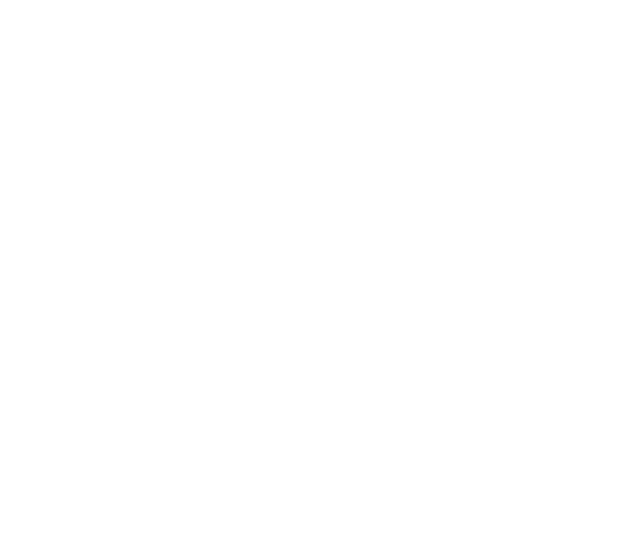
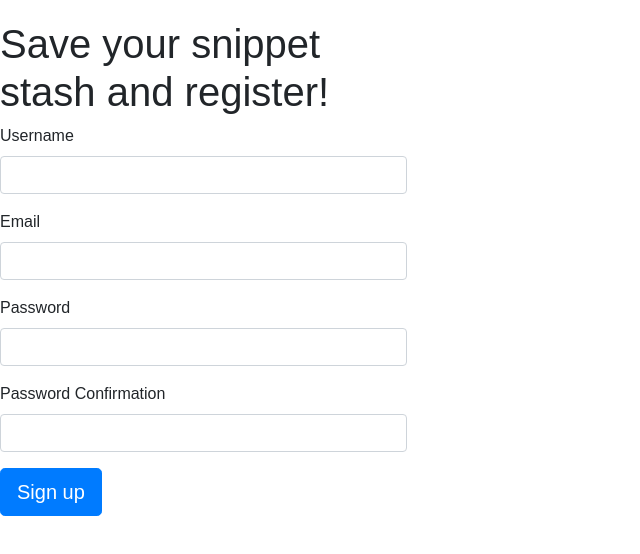
Before and after one commit to NatalyaGar/Snippet-Stash-React, a React (Create React App) app in the folder client/: page /register in a window 1280 px wide. Shown: the top 554 px of the page, without its empty margins (0-640 px from the left). Built offline with nearby package versions, Linux system fonts and the light colour scheme.

Commit message:
redid registerForm and it's state

```diff
--- a/client/package.json
+++ b/client/package.json
@@ -9,10 +9,14 @@
   },
   "private": true,
   "dependencies": {
+    "axios": "^0.18.0",
+    "bootstrap": "^4.1.1",
+    "material-ui": "^0.20.1",
     "react": "^16.4.1",
     "react-dom": "^16.4.1",
     "react-router-dom": "^4.2.2",
-    "react-scripts": "1.1.4"
+    "react-scripts": "1.1.4",
+    "react-tap-event-plugin": "^3.0.3"
   },
   "scripts": {
     "start": "react-scripts start",
--- a/client/src/components/Login.css
+++ /dev/null
@@ -1,10 +0,0 @@
-@media all and (min-width: 480px) {
-    .Login {
-      padding: 60px 0;
-    }
-
-    .Login form {
-      margin: 0 auto;
-      max-width: 320px;
-    }
-  }
--- a/client/src/components/Login.js
+++ /dev/null
@@ -1,78 +0,0 @@
-import React, { Component } from "react";
-import { Button, FormGroup, FormControl, ControlLabel } from "react-bootstrap";
-import "./Login.css";
-import axios from 'axios';
-import { Link } from 'react-router-dom';
-
-export default class Login extends Component {
-  // the constructor of our component we create a state object.
-  //This will be where we’ll store what the user enters in the form.
-  constructor(props) {
-    super(props);
-
-    //connect the state to our two fields in the form by setting this.state.emai
-    //and this.state.password as the value in our input fields.
-    //This means that when the state changes, React will re-render these components with the updated value.
-    this.state = {
-      email: "",
-      password: ""
-    };
-  }
-
-  validateForm() {
-    return this.state.email.length > 0 && this.state.password.length > 0;
-  }
-
-  //to update the state when the user types something into these fields,
-  // we’ll call a handle function named handleChange.
-  //This function grabs the id (set as controlId for the <FormGroup>) of the field being changed
-  //and updates its state with the value the user is typing in
-  //Also, to have access to the this keyword inside handleChange we store the reference
-  //to an anonymous function like so: handleChange = (event) => { } .
-  handleChange = event => {
-    this.setState({
-      [event.target.id]: event.target.value
-    });
-  }
-
-  handleSubmit = event => {
-    event.preventDefault();
-  }
-
-  render() {
-    return (
-      //setting the autoFocus flag for our email field, so that when our form loads, it sets focus to this field.
-      <div className="Login">
-        <form onSubmit={this.handleSubmit}>
-          <FormGroup controlId="email" bsSize="large">
-            <ControlLabel>Email</ControlLabel>
-            <FormControl
-              autoFocus
-              type="email"
-              value={this.state.email}
-              onChange={this.handleChange}
-            />
-          </FormGroup>
-          <FormGroup controlId="password" bsSize="large">
-            <ControlLabel>Password</ControlLabel>
-            <FormControl
-              value={this.state.password}
-              onChange={this.handleChange}
-              type="password"
-            />
-          </FormGroup>
-
-          <Button
-            block
-            bsSize="large"
-            //Link up our submit button with our state by using a validate function called validateForm. This simply checks if our fields are non-empty, but can easily do something more complicated.
-            disabled={!this.validateForm()}
-            type="submit"
-          >
-            Login
-          </Button>
-        </form>
-      </div>
-    );
-  }
-}
--- /dev/null
+++ b/client/src/components/register/Register.js
@@ -0,0 +1,18 @@
+import React from "react";
+import RegisterForm from "./RegisterForm";
+
+
+
+class RegisterPage extends React.Component {
+    render(){
+        return (
+            <div className= "row">
+                <div className= "col-md-4 col-md-offset-4">
+                    <RegisterForm/>
+                </div>
+            </div>
+        );
+    }
+}
+
+export default RegisterPage;
--- /dev/null
+++ b/client/src/components/register/RegisterForm.js
@@ -0,0 +1,82 @@
+import React from "react";
+
+class RegisterForm extends React.Component {
+    constructor(props) {
+        super(props);
+        this.state = {
+            username: "",
+            email: "",
+            password: "",
+            passwordConfirmation: "",
+        }
+
+        this.onChange = this.onChange.bind(this);
+        this.onSubmit = this.onSubmit.bind(this);
+    }
+
+    onChange(e) {
+        this.setState({ [e.target.name]: e.target.value});
+    }
+
+    onSubmit(e) {
+        e.preventDefault();
+        console.log(this.state);
+    }
+
+    render(){
+        return (
+            <form onSubmit = {this.onSubmit}>
+                <h1> Save your snippet stash and register!</h1>
+
+                <div className= "form-group">
+                    <label className= "control-label"> Username</label>
+                    <input
+                        value= {this.state.username}
+                        onChange = {this.onChange}
+                        type= "text"
+                        name= "username"
+                        className= "form-control" />
+                </div>
+
+                 <div className= "form-group">
+                    <label className= "control-label"> Email</label>
+                    <input
+                        value= {this.state.email}
+                        onChange = {this.onChange}
+                        type= "text"
+                        name= "email"
+                        className= "form-control" />
+                </div>
+
+                 <div className= "form-group">
+                    <label className= "control-label"> Password</label>
+                    <input
+                        value= {this.state.password}
+                        onChange = {this.onChange}
+                        type= "password"
+                        name= "password"
+                        className= "form-control" />
+                </div>
+
+
+                <div className= "form-group">
+                    <label className= "control-label"> Password Confirmation</label>
+                    <input
+                        value= {this.state.passwordConfirmation}
+                        onChange = {this.onChange}
+                        type= "password"
+                        name= "passwordConfirmation"
+                        className= "form-control" />
+                </div>
+
+                <div className= "form-group">
+                    <button className= "btn btn-primary btn-lg">
+                        Sign up
+                    </button>
+                </div>
+            </form>
+        );
+    }
+}
+
+export default RegisterForm;
--- a/client/src/index.js
+++ b/client/src/index.js
@@ -2,14 +2,14 @@
 import ReactDOM from 'react-dom';
 import { BrowserRouter as Router, Route } from 'react-router-dom';
 import '../node_modules/bootstrap/dist/css/bootstrap.min.css';
-// import '../node_modules/bootstrap/dist/css/bootstrap-theme.min.css';
+//import '../node_modules/bootstrap/dist/css/bootstrap-theme.min.css';
 import './index.css';
 import App from './App';
 import registerServiceWorker from './registerServiceWorker';
 import Edit from './components/Edit';
 import Create from './components/Create';
 import Show from './components/Show';
-import Login from "./components/Login";
+import Register from "./components/register/Register";
 
 ReactDOM.render(
   <Router>
@@ -18,7 +18,7 @@
         <Route path='/edit/:id' component={Edit} />
         <Route path='/create' component={Create} />
         <Route path='/show/:id' component={Show} />
-        <Route path="/login" exact component={Login} />
+        <Route path="/register" exact component={Register} />
       </div>
   </Router>,
   document.getElementById('root')
```
Also changed, not shown: 1 other file (tests, documents, lock files or other folders).
